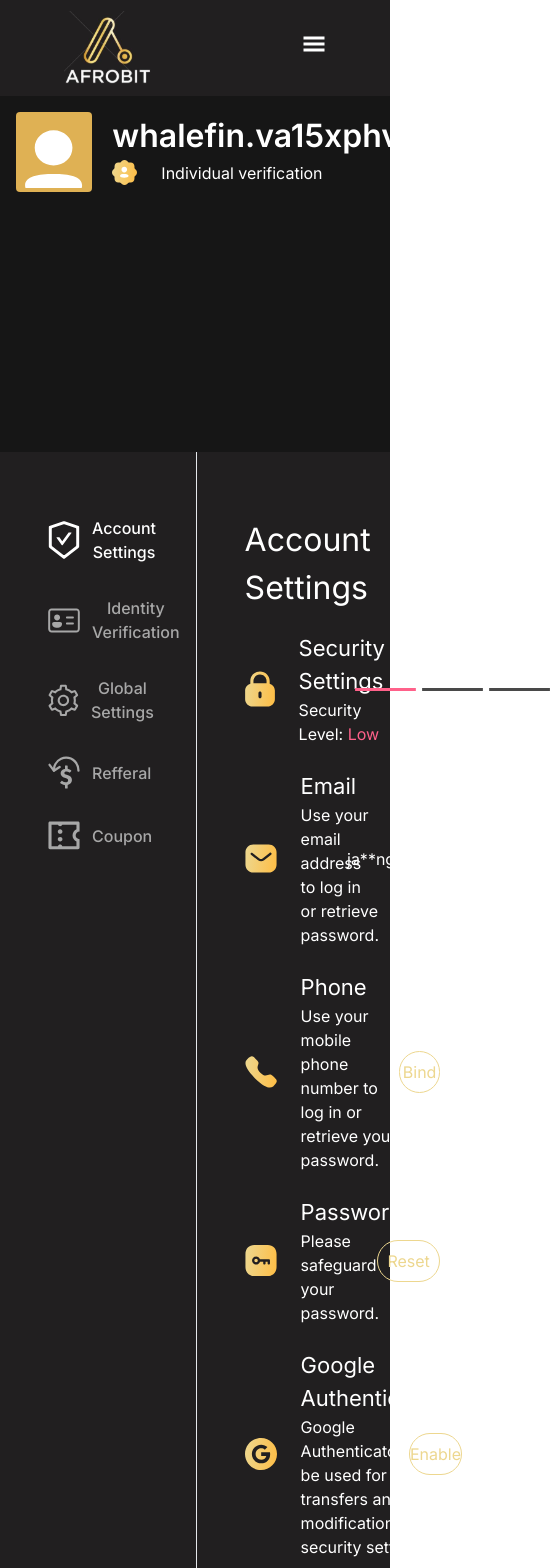
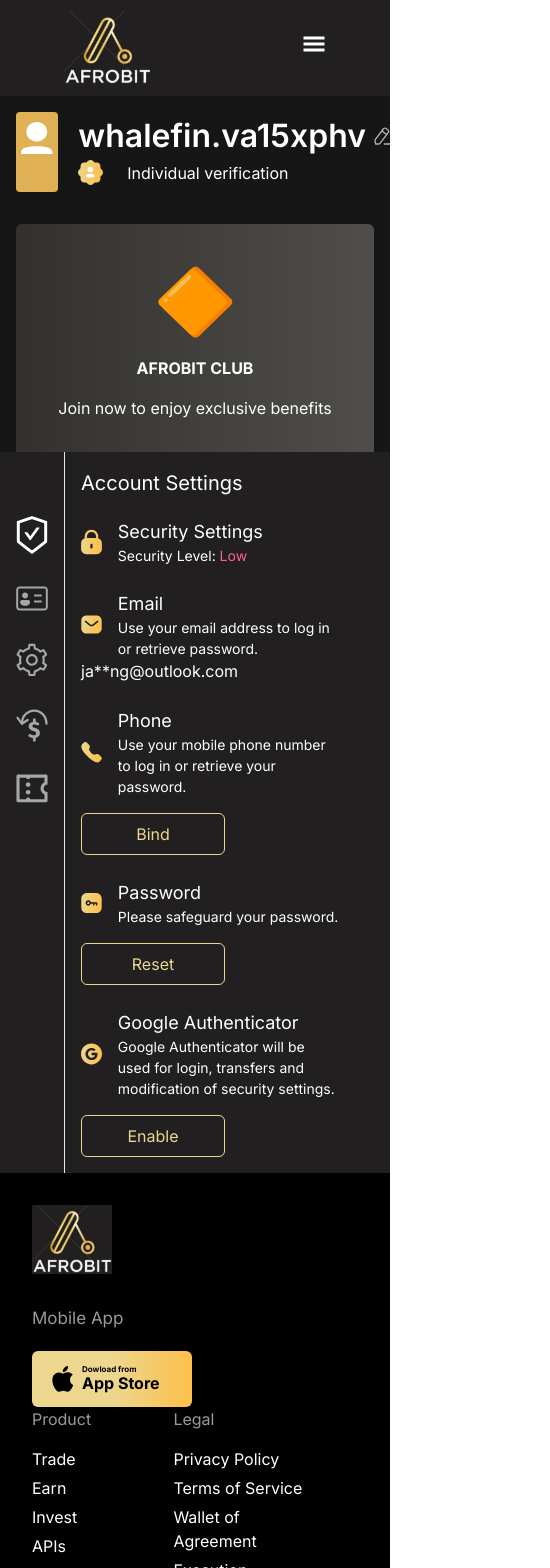
Before and after one commit to japheth-dew/afrobit_clone, a React (Create React App) app: page / in a window 390 px wide. Shown: the top 1568 px of the page, 550 px wide, since content can reach past the window. Built offline with nearby package versions, Linux system fonts and the light colour scheme.

Commit message:
fixed responsiveness for settings page

```diff
--- a/src/component/Settings/Settings.jsx
+++ b/src/component/Settings/Settings.jsx
@@ -33,13 +33,13 @@
 
 const Top = () => {
   return (
-    <div className="bg-[#161616] md:px-[7rem] md:pt-[4rem] p-[1rem] text-white flex justify-between overflow-hidden">
-      <div className="flex gap-5">
+    <div className="bg-[#161616] md:px-[7rem] md:pt-[4rem] p-[1rem] text-white md:flex-row flex-col flex justify-between overflow-hidden">
+      <div className="flex gap-5 ">
         <div className="bg-[#DFB154] h-[5rem] w-[5rem] rounded">
           <img src={profile} alt="" />
         </div>
         <div>
-          <div className="flex items-center gap-2">
+          <div className="flex items-center gap-2 px-">
             <p className="font-[600] text-[32px] ">whalefin.va15xphv</p>
             <img className="w-[18px]" src={write} alt="" />
           </div>
@@ -49,7 +49,7 @@
           </div>
         </div>
       </div>
-      <div className="w-[40%] relative -bottom-[2rem] bg-gradient-to-r from-[#32312D] to-[#504E4A] flex flex-col gap-4 items-center rounded-md p-10 pb-12">
+      <div className="md:w-[40%] relative -bottom-[2rem] bg-gradient-to-r from-[#32312D] to-[#504E4A] flex flex-col gap-4 items-center rounded-md p-10 pb-12">
         <img className="w-[5rem]" src={yellowCard} alt="" />
         <p className="font-[700]">AFROBIT CLUB</p>
         Join now to enjoy exclusive benefits
@@ -90,17 +90,17 @@
   return (
     <button
       onClick={handleClick}
-      className={`${active && "text-white"} flex items-center gap-3`}
+      className={`${active && "text-white"} flex items-center gap-3 `}
     >
       <img className="w-[2rem]" src={active ? image_2 : image_1} alt={name} />
-      <p>{name}</p>
+      <p className="md:inline hidden">{name}</p>
     </button>
   );
 };
 
 const SettingsNav = ({ settingState, setSettingState, setComponent }) => {
   return (
-    <div className="flex px-[3rem] py-[4rem]  ">
+    <div className="flex md:px-[3rem] px-[1rem] py-[4rem]   ">
       <div className="text-[#A7A7A7] font-[500] flex flex-col gap-[2rem] ">
         <SettingsNavButton
           setSettingState={setSettingState}
@@ -142,7 +142,7 @@
         <NavLink to={"refferal"}>
         <button className={`flex items-center gap-3`}>
           <img className="w-[2rem]" src={reffer} alt="Refferal" />
-          <p>Refferal</p>
+          <p className="md:inline hidden">Refferal</p>
         </button>
         </NavLink>
         <SettingsNavButton
@@ -165,65 +165,73 @@
   return (
     <div className="flex flex-col gap-6">
       <div className="flex items-center justify-between w-full">
-        <div className="flex gap-6">
-          <img className="w-[2rem]" src={lock} alt="" />
+        <div className="flex md:gap-6 gap-4">
+          <img className="md:w-[2rem] w-[1.3rem]" src={lock} alt="" />
           <div>
-            <p className="text-[22px] ">Security Settings</p>
-            <p>
-              Security Level: <span className="text-[#FF618A]">Low</span>
+            <p className="md:text-[22px] text-[18px] ">Security Settings</p>
+            <p className="md:text-[16px] text-[14px]">
+              Security Level: <span className="text-[#FF618A]   ">Low</span>
             </p>
           </div>
         </div>
-        <img src={bars} alt="" />
+        <img className="md:inline hidden" src={bars} alt="" />
       </div>
-      <div className="flex items-center justify-between w-full">
-        <div className="flex gap-6">
-          <img className="w-[2rem]" src={email} alt="" />
+
+      <div className="md:flex-row flex-col flex md:items-center justify-between w-full">
+        <div className="flex md:gap-6 gap-4">
+          <img className="md:w-[2rem] w-[1.3rem]" src={email} alt="" />
           <div>
-            <p className="text-[22px] ">Email</p>
-            <p>Use your email address to log in or retrieve password.</p>
+            <p className="md:text-[22px] text-[18px] ">Email</p>
+            <p className="md:text-[16px] text-[14px]">
+              Use your email address to log in or retrieve password.
+            </p>
           </div>
         </div>
         <p>ja**ng@outlook.com</p>
       </div>
-      <div className="flex items-center justify-between w-full">
-        <div className="flex gap-6">
-          <img className="w-[2rem]" src={phone} alt="" />
+
+      <div className="md:flex-row flex-col gap-4 flex md:items-center justify-between w-full">
+        <div className="flex md:gap-6 gap-4">
+          <img className="md:w-[2rem] w-[1.3rem]" src={phone} alt="" />
           <div>
-            <p className="text-[22px] ">Phone</p>
-            <p>
+            <p className="md:text-[22px] text-[18px]">Phone</p>
+            <p className="md:text-[16px] text-[14px]">
               Use your mobile phone number to log in or retrieve your password.
             </p>
           </div>
         </div>
-        <button className="rounded-full w-[9rem] py-2  text-[#EDD78F] border border-[#EDD78F]">
+        <button className="rounded-md w-[9rem] py-2  text-[#EDD78F] border border-[#EDD78F]">
           Bind
         </button>
       </div>
-      <div className="flex items-center justify-between w-full">
-        <div className="flex gap-6">
-          <img className="w-[2rem]" src={password} alt="" />
+
+      <div className="md:flex-row flex-col flex gap-4 md:items-center justify-between w-full">
+        <div className="flex md:gap-6 gap-4">
+          <img className="md:w-[2rem] w-[1.3rem]" src={password} alt="" />
           <div>
-            <p className="text-[22px] ">Password</p>
-            <p>Please safeguard your password.</p>
+            <p className="md:text-[22px] text-[18px] ">Password</p>
+            <p className="md:text-[16px] text-[14px]">
+              Please safeguard your password.
+            </p>
           </div>
         </div>
-        <button className="rounded-full w-[9rem] py-2  text-[#EDD78F] border border-[#EDD78F]">
+        <button className="rounded-md w-[9rem] py-2  text-[#EDD78F] border border-[#EDD78F]">
           Reset
         </button>
       </div>
-      <div className="flex items-center justify-between w-full">
-        <div className="flex gap-6">
-          <img className="w-[2rem]" src={goldgoogle} alt="" />
+
+      <div className="md:flex-row flex-col flex gap-4 md:items-center justify-between w-full">
+        <div className="flex md:gap-6 gap-4">
+          <img className="md:w-[2rem] w-[1.3rem]" src={goldgoogle} alt="" />
           <div>
-            <p className="text-[22px] ">Google Authenticator</p>
-            <p>
+            <p className="md:text-[22px] text-[18px]">Google Authenticator</p>
+            <p className="md:text-[16px] text-[14px]">
               Google Authenticator will be used for login, transfers and
               modification of security settings.
             </p>
           </div>
         </div>
-        <button className="rounded-full w-[9rem] py-2  text-[#EDD78F] border border-[#EDD78F]">
+        <button className="rounded-md w-[9rem] py-2  text-[#EDD78F] border border-[#EDD78F]">
           Enable
         </button>
       </div>
@@ -418,6 +426,7 @@
           image={switcher}
         />
       </div>
+
       <div className="mt-[1.5rem]">
         <p className="text-[30px] font-[500]">Loan Settings</p>
 
@@ -541,9 +550,9 @@
 
 const SettingsDisplayarea = (props) => {
   return (
-    <div className="px-[3rem] py-[4rem] w-[75%] border-l">
+    <div className="md:px-[3rem] px-[1rem] md:py-[4rem] py-[1rem] w-[75%] border-l">
       <div className="text-white flex flex-col gap-5">
-        <p className="font-[400] text-[32px] font-[400]">
+        <p className="font-[400] md:text-[32px] text-[20px] font-[400]">
           {props.settingState}{" "}
         </p>
         {props.component}
```
